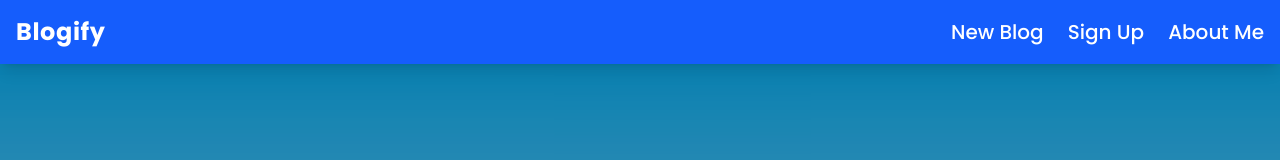
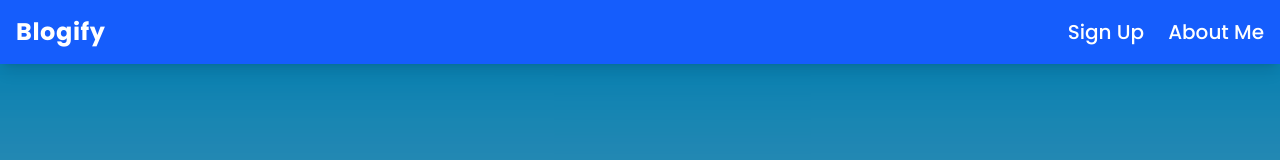
Before and after one commit to Dhanush12212/Blogify, a React (Vite) app in the folder frontend/: page / in a window 1280 px wide. Shown: the top 160 px of the page. Built offline with nearby package versions, Linux system fonts and the light colour scheme.

Commit message:
Updated UI

```diff
--- a/frontend/src/Components/Navbar.jsx
+++ b/frontend/src/Components/Navbar.jsx
@@ -30,9 +30,9 @@ return (
 
     {/* Navigation Links */}
     <ul className="nav flex gap-6 justify-around md:text-xl sm:text-lg xs:text-sm font-medium ml-8">
-      <li className="hover:scale-105 transition-transform">
+      {/* <li className="hover:scale-105 transition-transform">
         <Link to="/blog" onClick={handleNewBlog} className="hover:text-gray-300">New Blog</Link>
-      </li>
+      </li> */}
       <li className="hover:scale-105 transition-transform">
         <Link to="/login" className="hover:text-gray-300">Sign Up</Link>
       </li>
--- a/frontend/src/Pages/LandingPage.jsx
+++ b/frontend/src/Pages/LandingPage.jsx
@@ -38,7 +38,7 @@ function LandingPage() {
           <p className='desc mt-2 tracking-wide lg:text-2xl md:text-xl text-slate-300 font-semibold drop-shadow-md'>
             A place where you can create <br />and share your blogs
           </p>
-          <Link to="/blog" onClick={handleGetStarted}>
+          <Link to="/login" onClick={handleGetStarted}>
             <button className='startBtn mt-6 lg:px-8 lg:py-4 md:px-5 md:py-3 sm:px-3 sm:py-2  bg-gradient-to-r from-blue-400 to-blue-600 text-white text-xl font-bold rounded-full shadow-lg hover:scale-105 hover:shadow-xl transition-all'>
               Get Started
             </button>
```
Also changed, not shown: 1 other file (tests, documents, lock files or other folders).
